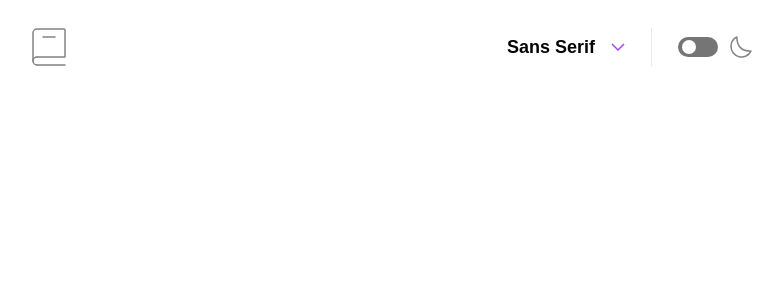
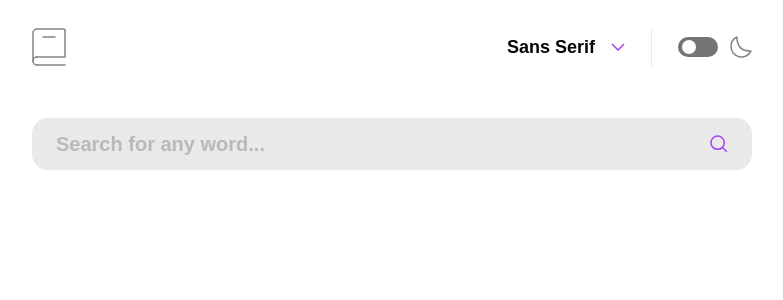
Before and after one commit to vasilangelov/dictionary-web-app, a React (Vite) app: page / in a window 1280 px wide. Shown: the top 300 px of the page, without its empty margins (248-1031 px from the left). Built offline with nearby package versions, Linux system fonts and the light colour scheme.

Commit message:
Add search

```diff
--- a/src/App.module.scss
+++ b/src/App.module.scss
@@ -1,8 +1,11 @@
 @use "@/scss/colors.scss";
 @use "@/scss/fonts.scss";
+@use "@/scss/screens.scss";
 
 .App {
   min-height: 100dvh;
+
+  @include fonts.sm;
 
   &--sans-serif * {
     font-family: fonts.$sans-serif;
@@ -29,9 +32,17 @@
   }
 
   &__container {
+    display: flex;
+    flex-direction: column;
+    gap: 3.25rem;
+
     margin-inline: auto;
     padding-block: 1.75rem;
 
     width: min(45rem, 90%);
+
+    @include screens.mobile {
+      gap: 1.5rem;
+    }
   }
 }
--- a/src/App.tsx
+++ b/src/App.tsx
@@ -1,4 +1,5 @@
 import { Header } from "@/components/Header";
+import { WordSearch } from "@/components/WordSearch";
 import { Font } from "@/constants/font";
 import { useTheme } from "@/hooks/useTheme";
 import classNames from "classnames";
@@ -9,6 +10,7 @@ import appClasses from "./App.module.scss";
 export const App: React.FC = () => {
   const [activeFont, setActiveFont] = useState(Font.SansSerif);
   const [activeTheme, setActiveTheme] = useTheme();
+  const [word, setWord] = useState<string>();
 
   return (
     <div
@@ -25,6 +27,8 @@ export const App: React.FC = () => {
           onFontSelect={setActiveFont}
           onThemeChange={setActiveTheme}
         />
+
+        <WordSearch word={word} onChange={setWord} />
       </div>
     </div>
   );
--- /dev/null
+++ b/src/components/Search/Search.module.scss
@@ -0,0 +1,75 @@
+@use "@/scss/constants.scss";
+@use "@/scss/colors.scss";
+@use "@/scss/fonts.scss";
+@use "@/scss/screens.scss";
+@use "@/scss/themes.scss";
+
+.Search {
+  padding: 0.875rem 1.5rem;
+  border: none;
+  border-radius: constants.$radius-md;
+
+  width: 100%;
+
+  @include fonts.md;
+  font-weight: fonts.$weight-bold;
+  background-color: colors.$neutral-200;
+  caret-color: colors.$primary-500;
+
+  @include themes.dark {
+    background-color: colors.$neutral-800;
+  }
+
+  @include screens.mobile {
+    @include fonts.sm;
+  }
+
+  &:focus-visible:not(:is(&--invalid, :invalid)) {
+    outline: 1px solid colors.$primary-500;
+  }
+
+  &--invalid,
+  &:invalid {
+    outline: 1px solid colors.$danger-500;
+  }
+
+  &::placeholder {
+    color: rgba(colors.$neutral-700, 0.25);
+
+    @include themes.dark {
+      color: rgba(colors.$neutral-50, 0.25);
+    }
+  }
+
+  &::-ms-clear {
+    display: none;
+    width: 0;
+    height: 0;
+  }
+
+  &::-ms-reveal {
+    display: none;
+    width: 0;
+    height: 0;
+  }
+
+  &::-webkit-search-decoration,
+  &::-webkit-search-cancel-button,
+  &::-webkit-search-results-button,
+  &::-webkit-search-results-decoration {
+    display: none;
+  }
+
+  &__container {
+    position: relative;
+  }
+
+  &__icon {
+    position: absolute;
+    top: 50%;
+    right: 1.5rem;
+    transform: translateY(-50%);
+
+    stroke: colors.$primary-500;
+  }
+}
--- /dev/null
+++ b/src/components/Search/Search.tsx
@@ -0,0 +1,32 @@
+import IconSearch from "@/assets/icons/icon-search.svg?react";
+import classNames from "classnames";
+import { type FC } from "react";
+
+import searchClasses from "./Search.module.scss";
+
+export type SearchProps = {
+  isInvalid?: boolean;
+  placeholder?: string;
+  onChange: (value: string) => void;
+};
+
+export const Search: FC<SearchProps> = ({
+  isInvalid,
+  placeholder,
+  onChange,
+}) => {
+  return (
+    <div className={searchClasses["Search__container"]}>
+      <input
+        type="search"
+        placeholder={placeholder}
+        className={classNames({
+          [searchClasses["Search"]]: true,
+          [searchClasses["Search--invalid"]]: isInvalid,
+        })}
+        onChange={({ currentTarget }) => onChange(currentTarget.value)}
+      />
+      <IconSearch className={searchClasses["Search__icon"]} />
+    </div>
+  );
+};
--- /dev/null
+++ b/src/components/Search/index.ts
@@ -0,0 +1 @@
+export * from "./Search";
--- /dev/null
+++ b/src/components/WordSearch/WordSearch.module.scss
@@ -0,0 +1,14 @@
+@use "@/scss/colors.scss";
+@use "@/scss/fonts.scss";
+
+.WordSearch {
+  display: flex;
+  flex-direction: column;
+  gap: 0.5rem;
+
+  @include fonts.md;
+
+  &__error {
+    color: colors.$danger-500;
+  }
+}
--- /dev/null
+++ b/src/components/WordSearch/WordSearch.tsx
@@ -0,0 +1,26 @@
+import { Search } from "@/components/Search";
+import { type FC } from "react";
+
+import wordSearchClasses from "./WordSearch.module.scss";
+
+type WordSearchProps = {
+  word: string | undefined;
+  onChange: (word: string) => void;
+};
+
+export const WordSearch: FC<WordSearchProps> = ({ word, onChange }) => {
+  const hasError = word === "";
+
+  return (
+    <div className={wordSearchClasses["WordSearch"]}>
+      <Search
+        isInvalid={hasError}
+        placeholder="Search for any word..."
+        onChange={onChange}
+      />
+      <p role="alert" className={wordSearchClasses["WordSearch__error"]}>
+        {hasError && "Whoops, can’t be empty…"}
+      </p>
+    </div>
+  );
+};
--- /dev/null
+++ b/src/components/WordSearch/index.ts
@@ -0,0 +1 @@
+export * from "./WordSearch";
--- a/src/index.scss
+++ b/src/index.scss
@@ -4,6 +4,7 @@
   box-sizing: border-box;
 }
 
+input,
 button {
   color: inherit;
 }
--- a/src/scss/colors.scss
+++ b/src/scss/colors.scss
@@ -10,3 +10,5 @@ $neutral-600: #3a3a3a;
 $neutral-700: #2d2d2d;
 $neutral-800: #1f1f1f;
 $neutral-900: #050505;
+
+$danger-500: #ff5252;
```
Also changed, not shown: src/assets/icons/icon-search.svg (added).
